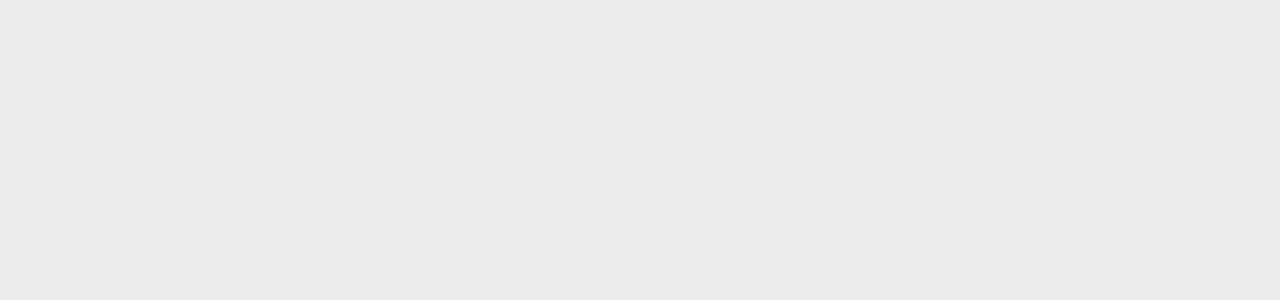
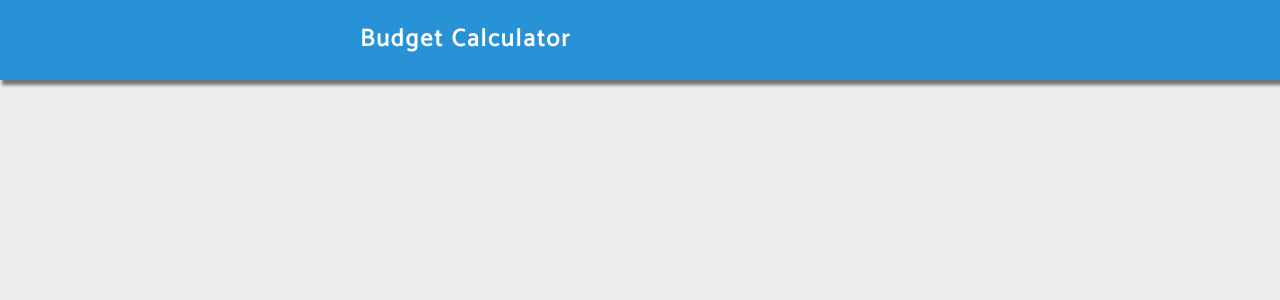
Before and after one commit to BeataJ/budget-calculator-svelte, a Svelte app: page / in a window 1280 px wide. Shown: the top 300 px of the page. Built offline with nearby package versions, Linux system fonts and the light colour scheme.

Commit message:
add nav nav-center nav-title

```diff
--- a/src/App.svelte
+++ b/src/App.svelte
@@ -5,3 +5,8 @@
 </style>
 
 <!-- Html -->
+<nav class="nav">
+  <div class="nav-center">
+    <h1 class="nav-title">budget calculator</h1>
+  </div>
+</nav>
```
